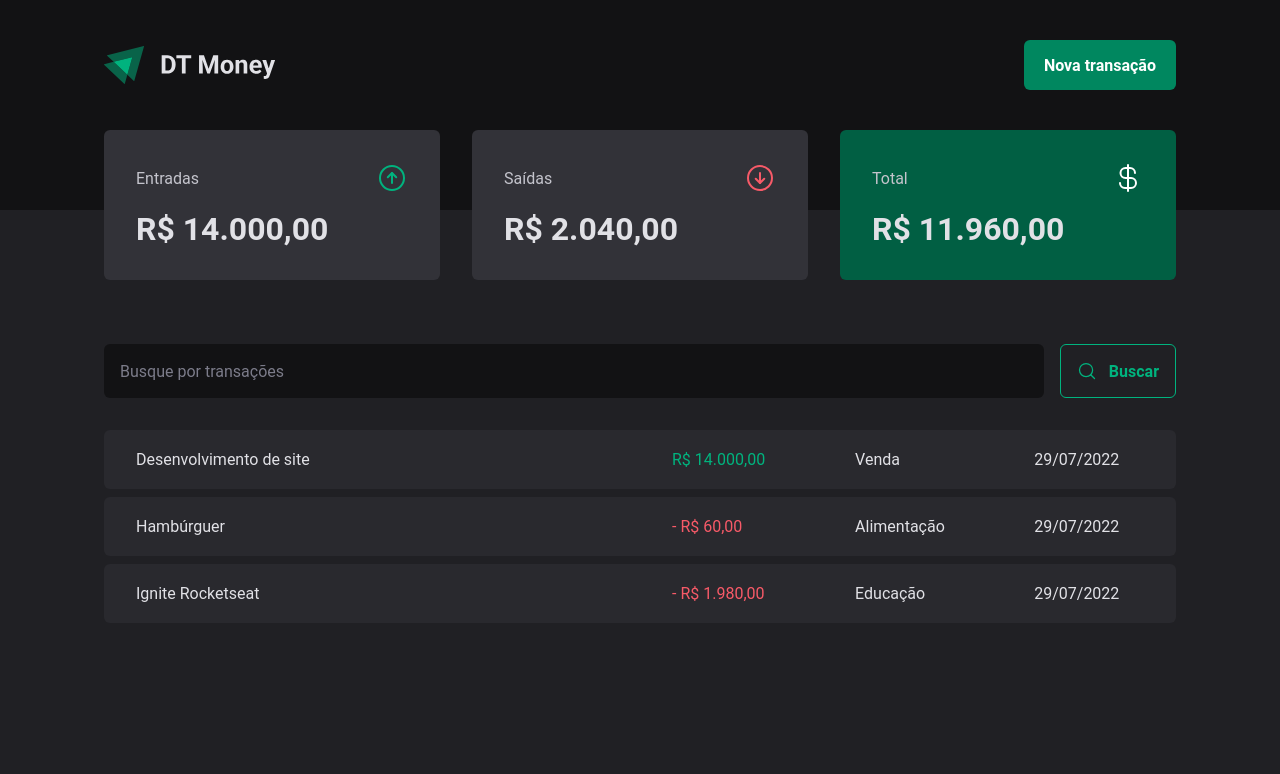
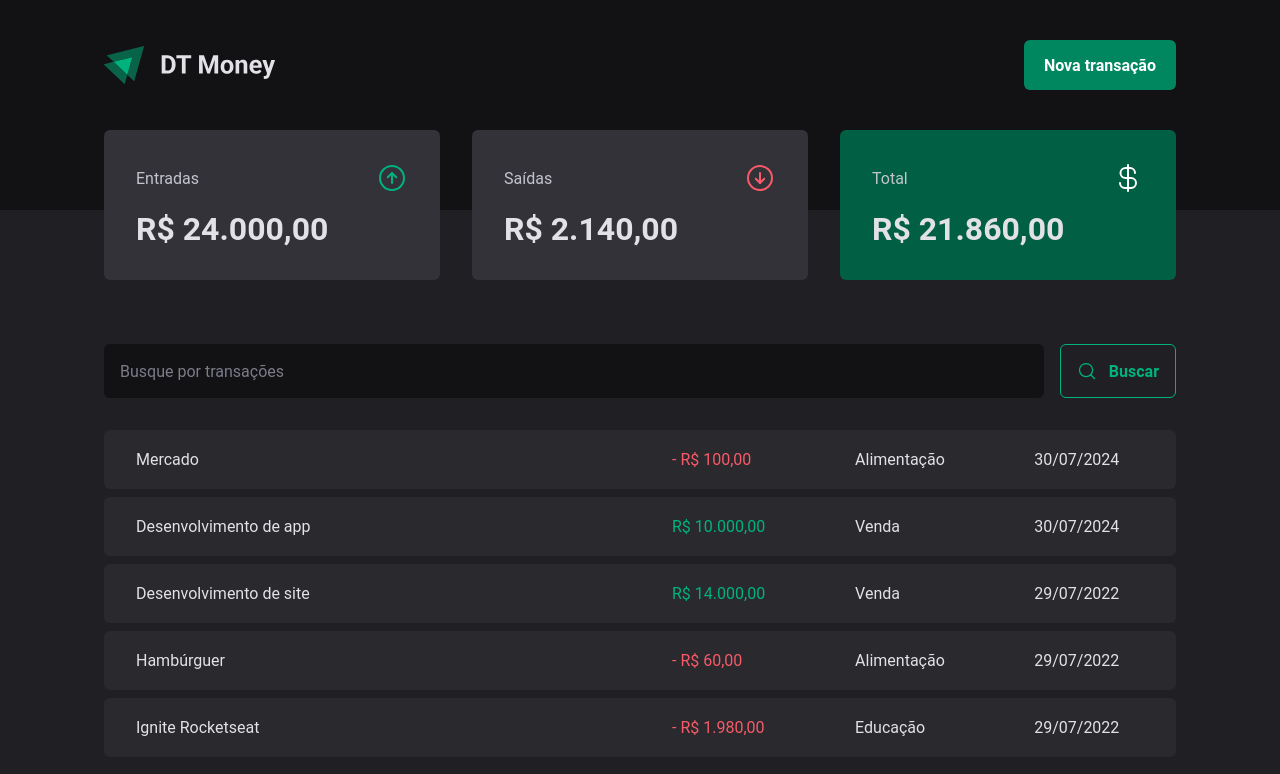
Before and after one commit to maisafolgueral/dt-money, a React app: page / in a window 1280 px wide. Shown: the top 774 px of the page. Built offline with nearby package versions, Linux system fonts and the light colour scheme; data requests are answered from the project's data file; the HTML template or start-up script is replaced by a standard one.

Commit message:
Added new transactions

```diff
--- a/server.json
+++ b/server.json
@@ -1,7 +1,7 @@
 {
   "transactions": [
     {
-        "id": 1,
+      "id": "1",
       "description": "Desenvolvimento de site",
       "type": "income",
       "category": "Venda",
@@ -9,7 +9,7 @@
       "createdAt": "2022-07-29T19:36:44.505Z"
     },
     {
-        "id": 2,
+      "id": "2",
       "description": "Hambúrguer",
       "type": "outcome",
       "category": "Alimentação",
@@ -17,12 +17,28 @@
       "createdAt": "2022-07-29T19:30:44.505Z"
     },
     {
-        "id": 3,
+      "id": "3",
       "description": "Ignite Rocketseat",
       "type": "outcome",
       "category": "Educação",
       "price": 1980,
       "createdAt": "2022-07-29T19:24:44.505Z"
+    },
+    {
+      "id": "4",
+      "description": "Desenvolvimento de app",
+      "price": 10000,
+      "category": "Venda",
+      "type": "income",
+      "createdAt": "2024-07-30T14:44:47.806Z"
+    },
+    {
+      "id": "5",
+      "description": "Mercado",
+      "price": 100,
+      "category": "Alimentação",
+      "type": "outcome",
+      "createdAt": "2024-07-30T15:03:54.638Z"
     }
   ]
 }
--- a/src/components/NewTransactionModal/index.tsx
+++ b/src/components/NewTransactionModal/index.tsx
@@ -3,8 +3,10 @@
 import * as z from 'zod';
 
 import { CloseButton, Content, Overlay, TransactionType, TransactionTypeButton } from './styles';
+import { useContext } from 'react';
 import { zodResolver } from '@hookform/resolvers/zod';
 import { Controller, useForm } from 'react-hook-form';
+import { TransactionsContext } from '../../contexts/TransactionsContext';
 
 const newTransactionFormSchema = z.object({
     description: z.string(),
@@ -16,19 +18,29 @@
 type NewTransactionFormInputs = z.infer<typeof newTransactionFormSchema>;
 
 export function NewTransactionModal() {
+    const { createTransaction } = useContext(TransactionsContext);
+
     const {
         control,
         register,
         handleSubmit,
-        formState: { isSubmitting }
+        formState: { isSubmitting },
+        reset
       } = useForm<NewTransactionFormInputs>({
         resolver: zodResolver(newTransactionFormSchema),
     })
 
     async function handleCreateNewTransaction(data: NewTransactionFormInputs) {
-        await new Promise(resolve => setTimeout(resolve, 2000));
+        const { description, price, category, type } = data;
 
-        console.log(data);
+        await createTransaction({
+            description,
+            price,
+            category,
+            type,
+        });
+
+        reset();
     }
 
     return (
--- a/src/contexts/TransactionsContext.tsx
+++ b/src/contexts/TransactionsContext.tsx
@@ -10,9 +10,17 @@
     createdAt: string;
 }
 
+interface CreateTransactionInput {
+    description: string;
+    price: number;
+    category: string;
+    type: 'income' | 'outcome';
+  }
+
 interface TransactionContextType {
     transactions: Transaction[];
     fetchTransactions: (query?: string) => Promise<void>;
+    createTransaction: (data: CreateTransactionInput) => Promise<void>;
 }
 
 interface TransactionProviderProps {
@@ -27,11 +35,27 @@
     async function fetchTransactions(query?: string) {
         const response = await api.get('transactions', {
             params: {
-              q: query,
+                _sort: 'createdAt',
+                _order: 'desc',
+                q: query,
             }
         })
 
         setTransactions(response.data)
+    }
+
+    async function createTransaction(data: CreateTransactionInput) {
+        const { description, price, category, type } = data;
+
+        const response = await api.post('transactions', {
+          description,
+          price,
+          category,
+          type,
+          createdAt: new Date(),
+        });
+
+        setTransactions(state => [response.data, ...state])
     }
 
     useEffect(() => {
@@ -43,6 +67,7 @@
             value={{
                 transactions,
                 fetchTransactions,
+                createTransaction
             }}
         >
             {children}
```
Lines whose indentation alone changed are shown as unchanged.
